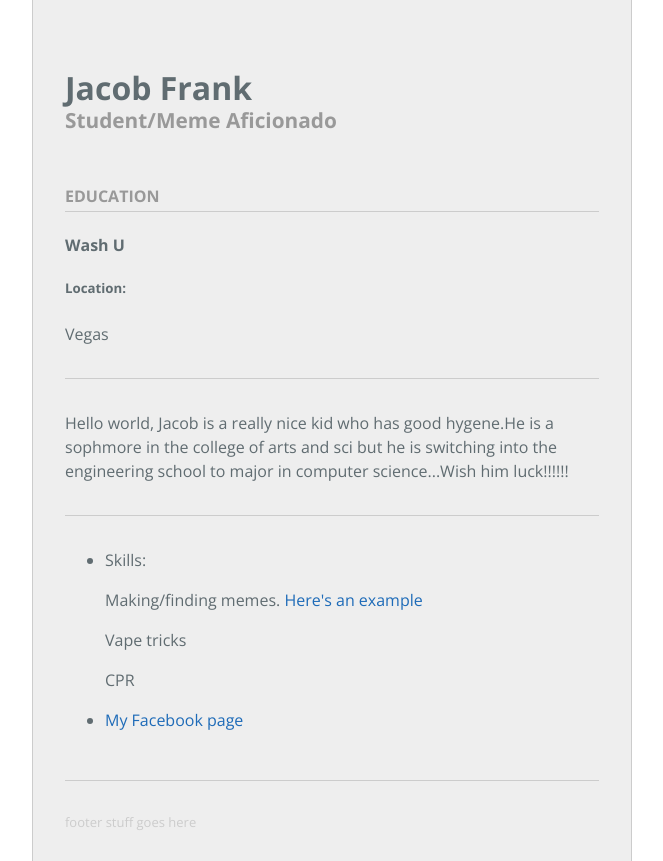
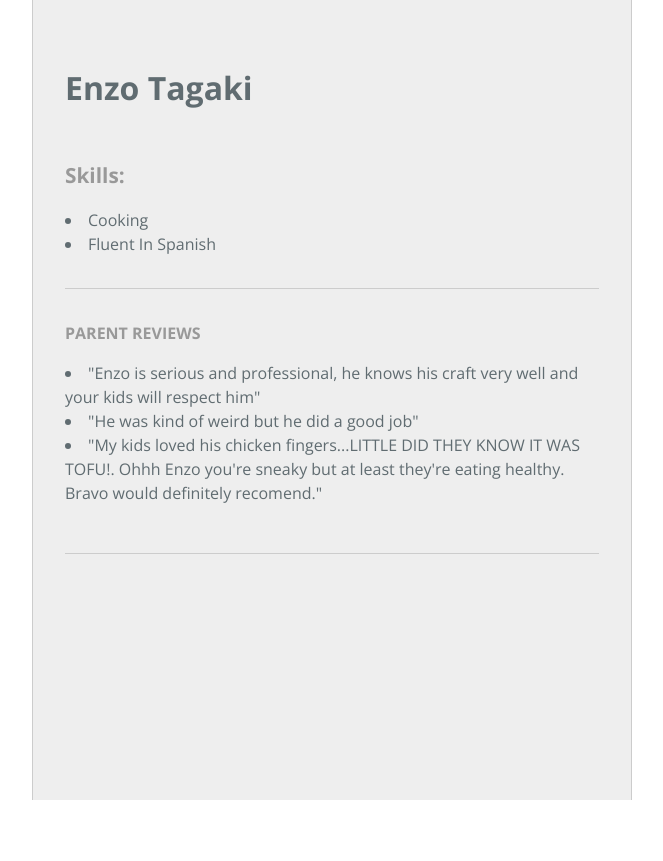
Before and after one commit to jacobfrank96/enzo, a plain HTML site: page index.html in a window 1280 px wide. Shown: the whole page, without its empty margins (308-971 px from the left). After the commit the page ends 800 px from the top, so only its background shows below. Drawn offline with nearby package versions, Linux system fonts and the light colour scheme.

Commit message:
Update index.html

```diff
--- a/index.html
+++ b/index.html
@@ -2,7 +2,7 @@
 <html lang="en-us">
   <head>
     <meta charset="UTF-8">
-    <title>Jacob Frank | Bio Page</title>
+    <title>Enzo Tagaki</title>
     <meta name="viewport" content="width=device-width, initial-scale=1">
     <link rel="stylesheet" type="text/css" href="stylesheets/normalize.css" media="screen">
     <link href='https://fonts.googleapis.com/css?family=Open+Sans:400,700' rel='stylesheet' type='text/css'>
@@ -12,34 +12,29 @@
     <div class="container">
 
       <section class="page-header">
-        <h1 class="project-name">Jacob Frank</h1>
-        <h2 class="project-tagline">Student/Meme Aficionado</h2>
+        <h1 class="project-name">Enzo Tagaki</h1>
+
       </section>
 
       <section class="main-content">
-        <h3 >Education</h3>
-        <hr>
-        <h4>Wash U</h4>
-        <h5>Location:</h5>
-        <p>Vegas</p>
-        <hr>
-        <p>Hello world, Jacob is a really nice kid who has good hygene.He is a sophmore in the college of arts and sci but he is switching into the engineering school to major in computer science...Wish him luck!!!!!!</p>
-        <hr>
-        <ul>
-          <li>Skills:</li>
-          <p>Making/finding memes. <a href="https://twitter.com/ChildhoodShows/status/356899529838190592/photo/1">Here's an example</a></p>
+          <h2>Skills:</h2>
+          <li>Cooking</li>
+          <li>Fluent In Spanish</li>
 
-          <p>Vape tricks</p>
-          <p>CPR</p>
-          <li>
-            <a href="https://www.facebook.com/gadiel.rosenblut?fref=ts">My Facebook page</a>
-          </li>
+
+          <hr>
+
+          <h3>Parent reviews</h3>
+          <li>"Enzo is serious and professional, he knows his craft very well and your kids will respect him"</li>
+          <li>"He was kind of weird but he did a good job"</li>
+          <li>"My kids loved his chicken fingers...LITTLE DID THEY KNOW IT WAS TOFU!. Ohhh Enzo you're sneaky but at least they're eating healthy. Bravo would definitely recomend."</li>
+
         </ul>
       </section>
 
       <footer class="site-footer">
         <hr>
-        <p>footer stuff goes here</p>
+        <p></p>
       </footer>
 
     </div>
```
